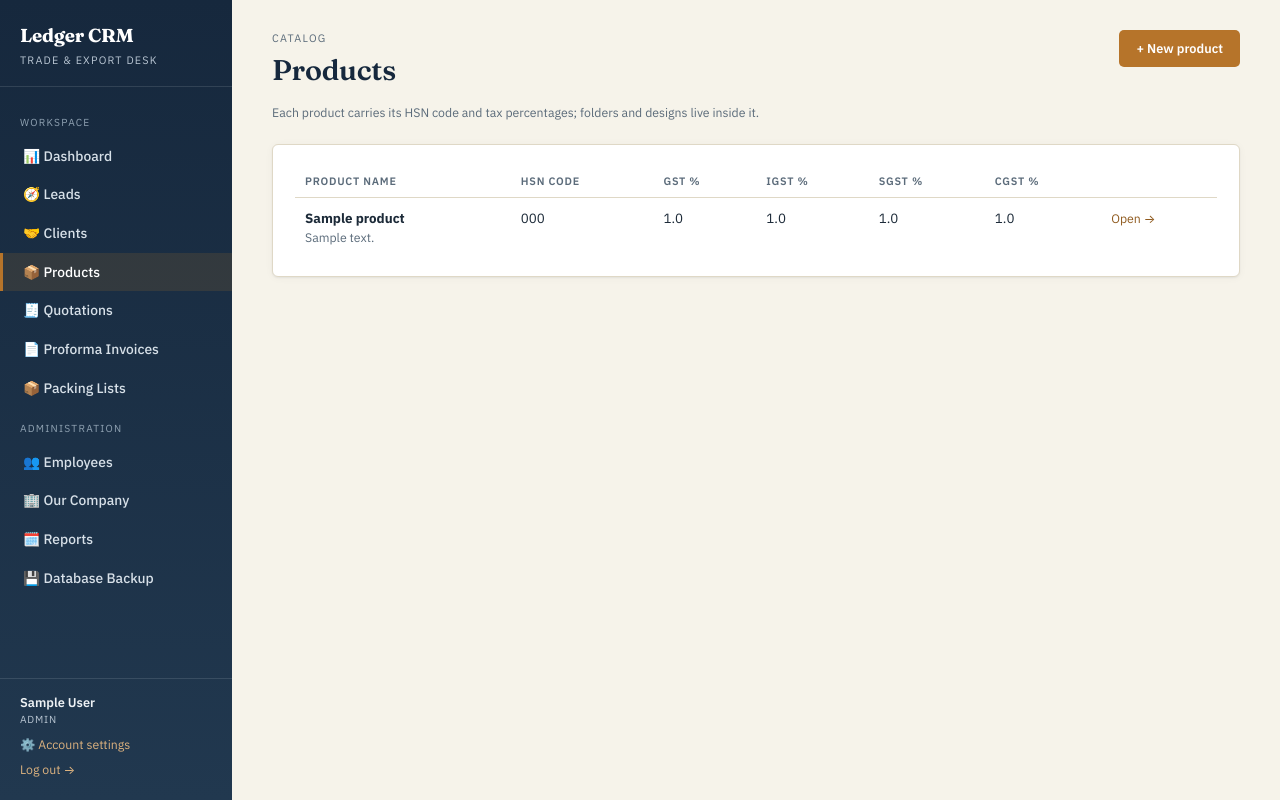
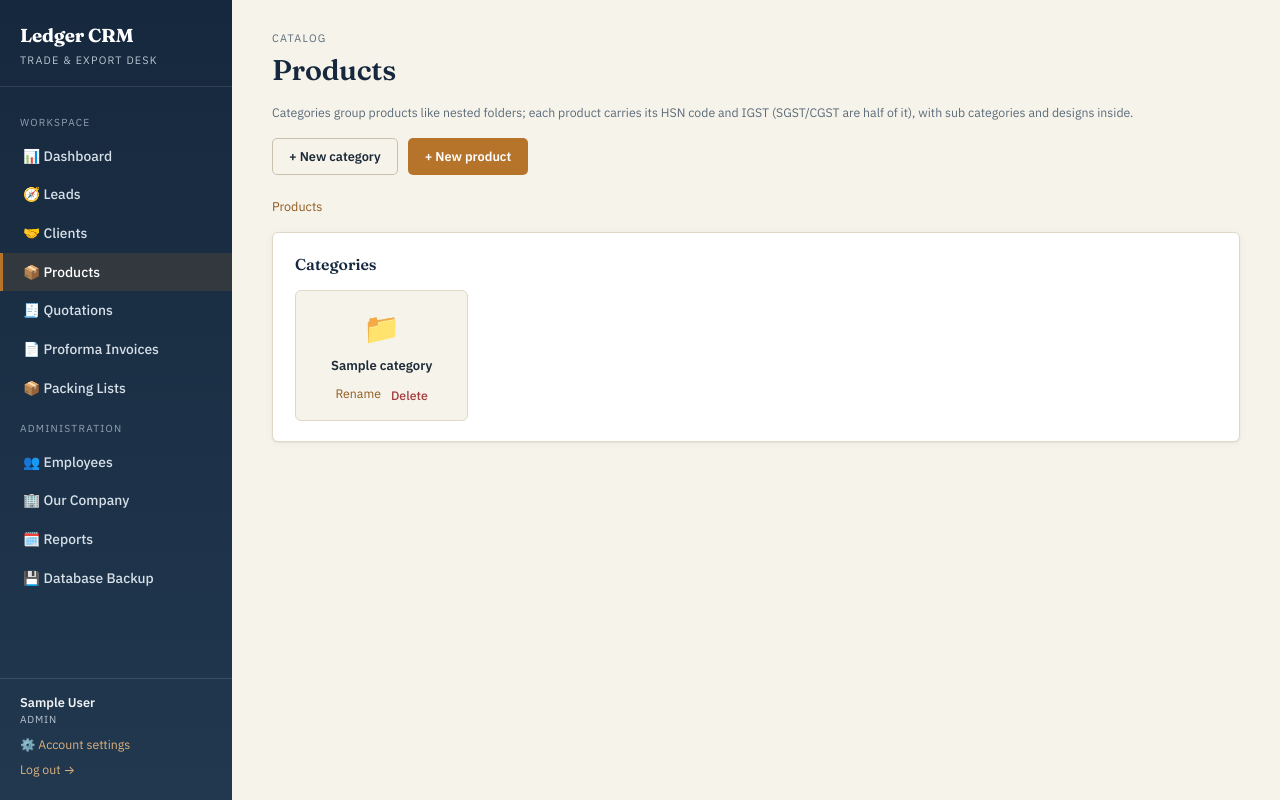
Before and after one commit to tdpatelgit/exportManagement, a Flask app: page /products/ in a window 1280 px wide. Run offline with Flask 3, Linux system fonts and the light colour scheme; a user stored in the database is signed in; tables that the repository leaves empty hold one stand-in row (values such as "Sample post").

Commit message:
feat: restructured product managment to category/product/sub category/design format

```diff
--- a/crm_app/app/__init__.py
+++ b/crm_app/app/__init__.py
@@ -18,7 +18,7 @@
 from app.repositories import (
     TenantRepository, SqliteUserRepository, SqliteLeadRepository, SqliteClientRepository,
     CommunicationRepository, PaymentRepository, DocumentRepository, CompanyRepository,
-    ProductRepository, ProductFolderRepository, DesignRepository,
+    CategoryRepository, ProductRepository, ProductFolderRepository, DesignRepository,
     QuotationRepository, ProformaInvoiceRepository, PackingListRepository,
 )
 from app.services import (
@@ -47,6 +47,7 @@
         self.payment_repo = PaymentRepository(db)
         self.document_repo = DocumentRepository(db)
         self.company_repo = CompanyRepository(db)
+        self.category_repo = CategoryRepository(db)
         self.product_repo = ProductRepository(db)
         self.product_folder_repo = ProductFolderRepository(db)
         self.design_repo = DesignRepository(db)
@@ -68,7 +69,7 @@
         self.company_service = CompanyService(self.company_repo)
         self.report_service = ReportService(db)
         self.product_service = ProductService(
-            self.product_repo, self.product_folder_repo, self.design_repo,
+            self.category_repo, self.product_repo, self.product_folder_repo, self.design_repo,
             Config.PRODUCT_UPLOAD_FOLDER, Config.ALLOWED_IMAGE_EXTENSIONS,
         )
         self.quotation_service = QuotationService(self.quotation_repo, self.product_repo, self.lead_repo)
--- a/crm_app/app/routes/products.py
+++ b/crm_app/app/routes/products.py
@@ -1,14 +1,16 @@
 """
 app/routes/products.py
 ------------------------
-Product catalog, three levels deep:
-  - PRODUCT: the tax/HSN identity (name, description, HSN code, GST/IGST/
-    SGST/CGST percentages) AND the physical packing spec (packing, quantity,
-    alternate quantity, unit, weight class) that quotations, proforma
-    invoices and packing lists all read from - every design under a product
-    shares the same packing spec.
-  - FOLDER: organises designs inside a product; folders nest to any depth
-    but can only be created under a product.
+Product catalog: category / product / sub category / design.
+  - CATEGORY: a folder at the catalog root grouping products (products can
+    also sit directly at the root, uncategorised).
+  - PRODUCT: the tax/HSN identity (name, description, HSN code, IGST - with
+    SGST/CGST auto-calculated as half of IGST) AND the physical packing spec
+    (packing, quantity, alternate quantity, unit, weight class) that
+    quotations, proforma invoices and packing lists all read from - every
+    design under a product shares the same packing spec.
+  - SUB CATEGORY: organises designs inside a product like a folder; sub
+    categories nest to any depth but can only be created under a product.
   - DESIGN: the sellable leaf holding price and photos - what packing lists
     pick alongside the row's product.
 Everyone signed in can browse; only admins can create/edit/delete.
@@ -29,12 +31,10 @@
 def _product_form_fields(form) -> dict:
     return {
         "product_name": form.get("product_name", ""),
+        "category_id": form.get("category_id", ""),
         "description": form.get("description", ""),
         "hsn_code": form.get("hsn_code", ""),
-        "gst_percent": form.get("gst_percent", ""),
         "igst_percent": form.get("igst_percent", ""),
-        "sgst_percent": form.get("sgst_percent", ""),
-        "cgst_percent": form.get("cgst_percent", ""),
         "packing": form.get("packing", ""),
         "quantity": form.get("quantity", ""),
         "alternate_quantity": form.get("alternate_quantity", ""),
@@ -53,19 +53,99 @@
 
 
 # ============================================================
-# PRODUCTS (catalog root)
+# CATALOG ROOT (categories as folders + uncategorised products)
 # ============================================================
 @products_bp.route("/")
+@products_bp.route("/category/<int:category_id>")
 @login_required
-def list_products():
-    products = current_app.container.product_service.list_products(g.user.company_id)
-    return render_template("products/list.html", products=products)
+def list_products(category_id=None):
+    """The catalog root doubles as the category browser: the root shows
+    every top-level category (as a folder) plus the uncategorised products;
+    opening a category shows its subcategories and the products filed
+    directly inside it."""
+    container = current_app.container
+    try:
+        subcategories, products = container.product_service.list_catalog(g.user.company_id, category_id)
+        current_category = container.product_service.get_category(category_id, g.user.company_id) if category_id else None
+    except NotFoundError:
+        abort(404)
+    breadcrumb = container.product_service.category_breadcrumb(g.user.company_id, category_id)
+    return render_template("products/list.html", categories=subcategories, products=products,
+                            current_category=current_category, breadcrumb=breadcrumb)
 
 
+# ============================================================
+# CATEGORIES (nestable folders at the catalog root)
+# ============================================================
+@products_bp.route("/category/new", methods=["GET", "POST"])
+@admin_required
+def new_category():
+    container = current_app.container
+    parent_id = _int_or_none(request.args.get("parent_id") or request.form.get("parent_id"))
+    try:
+        parent = container.product_service.get_category(parent_id, g.user.company_id) if parent_id else None
+    except NotFoundError:
+        abort(404)
+
+    if request.method == "POST":
+        try:
+            category = container.product_service.create_category(
+                g.user, request.form.get("name", ""), parent_id=parent_id
+            )
+            flash(f"Category '{category.name}' created.", "success")
+            return redirect(url_for("products.list_products", category_id=category.id))
+        except (ValidationError, PermissionDeniedError) as e:
+            flash(str(e), "error")
+
+    return render_template("products/category_form.html", category=None, parent=parent)
+
+
+@products_bp.route("/category/<int:category_id>/edit", methods=["GET", "POST"])
+@admin_required
+def edit_category(category_id):
+    container = current_app.container
+    try:
+        category = container.product_service.get_category(category_id, g.user.company_id)
+    except NotFoundError:
+        abort(404)
+
+    if request.method == "POST":
+        try:
+            container.product_service.rename_category(g.user, category_id, request.form.get("name", ""))
+            flash("Category renamed.", "success")
+            return redirect(url_for("products.list_products", category_id=category.parent_id))
+        except (ValidationError, PermissionDeniedError) as e:
+            flash(str(e), "error")
+
+    parent = container.product_service.get_category(category.parent_id, g.user.company_id) if category.parent_id else None
+    return render_template("products/category_form.html", category=category, parent=parent)
+
+
+@products_bp.route("/category/<int:category_id>/delete", methods=["POST"])
+@admin_required
+def delete_category(category_id):
+    container = current_app.container
+    try:
+        category = container.product_service.get_category(category_id, g.user.company_id)
+        container.product_service.delete_category(g.user, category_id)
+        flash(f"Category '{category.name}' and everything inside it was deleted.", "success")
+        return redirect(url_for("products.list_products", category_id=category.parent_id))
+    except (ValidationError, PermissionDeniedError) as e:
+        flash(str(e), "error")
+    except NotFoundError:
+        abort(404)
+    return redirect(url_for("products.list_products"))
+
+
+# ============================================================
+# PRODUCTS (inside a category, or uncategorised at the root)
+# ============================================================
 @products_bp.route("/new", methods=["GET", "POST"])
 @admin_required
 def new_product():
     container = current_app.container
+    categories_tree = container.product_service.list_categories_tree(g.user.company_id)
+    preselected_category_id = _int_or_none(request.args.get("category_id"))
     if request.method == "POST":
         try:
             product = container.product_service.create_product(current_user=g.user, **_product_form_fields(request.form))
@@ -73,8 +153,10 @@
             return redirect(url_for("products.view_product", product_id=product.id))
         except (ValidationError, PermissionDeniedError) as e:
             flash(str(e), "error")
-            return render_template("products/product_form.html", product=None, form_data=request.form), 400
-    return render_template("products/product_form.html", product=None, form_data=None)
+            return render_template("products/product_form.html", product=None, form_data=request.form,
+                                    categories_tree=categories_tree, preselected_category_id=preselected_category_id), 400
+    return render_template("products/product_form.html", product=None, form_data=None,
+                            categories_tree=categories_tree, preselected_category_id=preselected_category_id)
 
 
 @products_bp.route("/<int:product_id>")
@@ -88,11 +170,13 @@
         product = container.product_service.get_product(product_id, g.user.company_id)
         subfolders, designs = container.product_service.list_contents(g.user.company_id, product_id, folder_id)
         current_folder = container.product_service.get_folder(folder_id, g.user.company_id) if folder_id else None
+        category = container.product_service.get_category(product.category_id, g.user.company_id) \
+            if product.category_id else None
     except NotFoundError:
         abort(404)
     breadcrumb = container.product_service.breadcrumb(g.user.company_id, folder_id)
     return render_template(
-        "products/detail.html", product=product, current_folder=current_folder,
+        "products/detail.html", product=product, category=category, current_folder=current_folder,
         breadcrumb=breadcrumb, subfolders=subfolders, designs=designs,
     )
 
@@ -105,6 +189,7 @@
         product = container.product_service.get_product(product_id, g.user.company_id)
     except NotFoundError:
         abort(404)
+    categories_tree = container.product_service.list_categories_tree(g.user.company_id)
 
     if request.method == "POST":
         try:
@@ -116,7 +201,8 @@
         except (ValidationError, PermissionDeniedError) as e:
             flash(str(e), "error")
 
-    return render_template("products/product_form.html", product=product, form_data=None)
+    return render_template("products/product_form.html", product=product, form_data=None,
+                            categories_tree=categories_tree, preselected_category_id=product.category_id)
 
 
 @products_bp.route("/<int:product_id>/delete", methods=["POST"])
@@ -127,6 +213,7 @@
         product = container.product_service.get_product(product_id, g.user.company_id)
         container.product_service.delete_product(g.user, product_id)
         flash(f"Product '{product.product_name}' and everything inside it was deleted.", "success")
+        return redirect(url_for("products.list_products", category_id=product.category_id))
     except (ValidationError, PermissionDeniedError) as e:
         flash(str(e), "error")
     except NotFoundError:
@@ -135,7 +222,8 @@
 
 
 # ============================================================
-# FOLDERS (only ever inside a product)
+# SUB CATEGORIES (folders inside a product - the routes/table keep their
+# historical "folder" naming)
 # ============================================================
 @products_bp.route("/<int:product_id>/folder/new", methods=["GET", "POST"])
 @admin_required
@@ -154,7 +242,7 @@
                 current_user=g.user, product_id=product_id,
                 name=request.form.get("name", ""), parent_id=parent_id,
             )
-            flash(f"Folder '{folder.name}' created.", "success")
+            flash(f"Sub category '{folder.name}' created.", "success")
             return redirect(url_for("products.view_product", product_id=product_id, folder_id=folder.id))
         except (ValidationError, PermissionDeniedError) as e:
             flash(str(e), "error")
@@ -175,7 +263,7 @@
     if request.method == "POST":
         try:
             container.product_service.rename_folder(g.user, folder_id, request.form.get("name", ""))
-            flash("Folder renamed.", "success")
+            flash("Sub category renamed.", "success")
             return redirect(url_for("products.view_product", product_id=folder.product_id,
                                      folder_id=folder.parent_id))
         except (ValidationError, PermissionDeniedError) as e:
@@ -192,7 +280,7 @@
     try:
         folder = container.product_service.get_folder(folder_id, g.user.company_id)
         container.product_service.delete_folder(g.user, folder_id)
-        flash(f"Folder '{folder.name}' and everything inside it was deleted.", "success")
+        flash(f"Sub category '{folder.name}' and everything inside it was deleted.", "success")
         return redirect(url_for("products.view_product", product_id=folder.product_id,
                                  folder_id=folder.parent_id))
     except (ValidationError, PermissionDeniedError) as e:
@@ -300,7 +388,7 @@
 def _product_json(p) -> dict:
     return {
         "id": p.id, "name": p.product_name, "description": p.description,
-        "hsn_code": p.hsn_code, "gst_percent": p.gst_percent,
+        "hsn_code": p.hsn_code, "category_id": p.category_id,
         "igst_percent": p.igst_percent, "sgst_percent": p.sgst_percent,
         "cgst_percent": p.cgst_percent,
         "packing": p.packing, "quantity": p.quantity, "alternate_quantity": p.alternate_quantity,
--- a/crm_app/app/templates/packing_lists/form.html
+++ b/crm_app/app/templates/packing_lists/form.html
@@ -454,7 +454,7 @@
       });
 
       if (data.designs.length === 0) {
-        designListEl.innerHTML = '<div class="empty-state">No designs in this folder.</div>';
+        designListEl.innerHTML = '<div class="empty-state">No designs in this sub category.</div>';
       } else {
         const table = document.createElement('table');
         table.className = 'ledger';
--- a/crm_app/app/templates/products/design_detail.html
+++ b/crm_app/app/templates/products/design_detail.html
@@ -62,8 +62,8 @@
   <div class="grid grid-2">
     <div><div class="text-sm text-soft">Product</div><div><a href="{{ url_for('products.view_product', product_id=product.id) }}">{{ product.product_name }}</a></div></div>
     <div><div class="text-sm text-soft">HSN code</div><div>{{ product.hsn_code or '—' }}</div></div>
-    <div><div class="text-sm text-soft">GST / IGST</div><div>{{ (product.gst_percent ~ ' %') if product.gst_percent is not none else '—' }} / {{ (product.igst_percent ~ ' %') if product.igst_percent is not none else '—' }}</div></div>
-    <div><div class="text-sm text-soft">SGST / CGST</div><div>{{ (product.sgst_percent ~ ' %') if product.sgst_percent is not none else '—' }} / {{ (product.cgst_percent ~ ' %') if product.cgst_percent is not none else '—' }}</div></div>
+    <div><div class="text-sm text-soft">IGST</div><div>{{ (product.igst_percent ~ ' %') if product.igst_percent is not none else '—' }}</div></div>
+    <div><div class="text-sm text-soft">SGST / CGST (half of IGST)</div><div>{{ (product.sgst_percent ~ ' %') if product.sgst_percent is not none else '—' }} / {{ (product.cgst_percent ~ ' %') if product.cgst_percent is not none else '—' }}</div></div>
     <div><div class="text-sm text-soft">Packing</div><div>{{ product.packing or '—' }}</div></div>
     <div><div class="text-sm text-soft">Quantity</div><div>{{ product.quantity or '—' }}</div></div>
     <div><div class="text-sm text-soft">Alternate quantity</div><div>{{ product.alternate_quantity or '—' }}{% if product.alternate_quantity %} {{ product.unit }}{% endif %}</div></div>
--- a/crm_app/app/templates/products/list.html
+++ b/crm_app/app/templates/products/list.html
@@ -1,34 +1,75 @@
 {% extends "base.html" %}
-{% block title %}Products{% endblock %}
+{% block title %}{{ current_category.name if current_category else 'Products' }}{% endblock %}
 {% block content %}
 
 <div class="topbar">
   <div>
-    <div class="eyebrow">Catalog</div>
-    <h1>Products</h1>
-    <div class="text-sm text-soft">Each product carries its HSN code and tax percentages; folders and designs live inside it.</div>
+    <div class="eyebrow">Catalog{{ ' · Category' if current_category }}</div>
+    <h1>{{ current_category.name if current_category else 'Products' }}</h1>
+    <div class="text-sm text-soft">Categories group products like nested folders; each product carries its HSN code and IGST (SGST/CGST are half of it), with sub categories and designs inside.</div>
   </div>
   {% if current_user.is_admin %}
   <div class="topbar-actions">
-    <a href="{{ url_for('products.new_product') }}" class="btn btn-primary">+ New product</a>
+    {% if current_category %}
+    <a href="{{ url_for('products.edit_category', category_id=current_category.id) }}" class="btn btn-ghost">Rename category</a>
+    <form method="POST" action="{{ url_for('products.delete_category', category_id=current_category.id) }}" onsubmit="return confirm('Delete this category and everything inside it?');" style="display:inline;">
+      <button type="submit" class="btn btn-danger">Delete category</button>
+    </form>
+    {% endif %}
+    <a href="{{ url_for('products.new_category', parent_id=current_category.id if current_category else None) }}" class="btn btn-ghost">+ New category</a>
+    <a href="{{ url_for('products.new_product', category_id=current_category.id if current_category else None) }}" class="btn btn-primary">+ New product</a>
   </div>
   {% endif %}
 </div>
 
-{% if not products %}
+<div class="breadcrumb-trail">
+  <a href="{{ url_for('products.list_products') }}">Products</a>
+  {% for c in breadcrumb %}
+    <span class="crumb-sep">/</span>
+    <a href="{{ url_for('products.list_products', category_id=c.id) }}">{{ c.name }}</a>
+  {% endfor %}
+</div>
+
+{% if not categories and not products %}
   <div class="empty-state">
-    No products yet.
-    {% if current_user.is_admin %}Create a product to get started — designs and folders are added inside it.{% endif %}
+    {{ 'This category is empty.' if current_category else 'No categories or products yet.' }}
+    {% if current_user.is_admin %}Create a category or product to get started — categories can nest, and sub categories/designs are added inside a product.{% endif %}
   </div>
-{% else %}
+{% endif %}
+
+{% if categories %}
 <div class="card">
+  <div class="card-header"><h3>{{ 'Subcategories' if current_category else 'Categories' }}</h3></div>
+  <div class="folder-grid">
+    {% for category in categories %}
+    <div class="folder-tile">
+      <a class="folder-tile-link" href="{{ url_for('products.list_products', category_id=category.id) }}">
+        <span class="folder-icon">📁</span>
+        <span class="folder-name">{{ category.name }}</span>
+      </a>
+      {% if current_user.is_admin %}
+      <div class="folder-tile-actions">
+        <a href="{{ url_for('products.edit_category', category_id=category.id) }}" class="text-sm">Rename</a>
+        <form method="POST" action="{{ url_for('products.delete_category', category_id=category.id) }}" onsubmit="return confirm('Delete \'{{ category.name }}\' and everything inside it?');">
+          <button type="submit" class="btn-link-danger text-sm">Delete</button>
+        </form>
+      </div>
+      {% endif %}
+    </div>
+    {% endfor %}
+  </div>
+</div>
+{% endif %}
+
+{% if products %}
+<div class="card">
+  <div class="card-header"><h3>Products</h3></div>
   <div class="table-wrap">
     <table class="ledger">
       <thead>
         <tr>
           <th>Product name</th>
           <th>HSN code</th>
-          <th>GST %</th>
           <th>IGST %</th>
           <th>SGST %</th>
           <th>CGST %</th>
@@ -43,7 +84,6 @@
             {% if product.description %}<div class="text-sm text-soft">{{ product.description | truncate(80) }}</div>{% endif %}
           </td>
           <td class="text-sm">{{ product.hsn_code or '—' }}</td>
-          <td class="text-sm">{{ product.gst_percent if product.gst_percent is not none else '—' }}</td>
           <td class="text-sm">{{ product.igst_percent if product.igst_percent is not none else '—' }}</td>
           <td class="text-sm">{{ product.sgst_percent if product.sgst_percent is not none else '—' }}</td>
           <td class="text-sm">{{ product.cgst_percent if product.cgst_percent is not none else '—' }}</td>
```
Also changed, not shown: crm_app/app/database.py (+41 -2 lines), crm_app/app/models.py (+38 -10 lines), crm_app/app/repositories.py (+98 -5 lines), crm_app/app/schema.sql (+25 -8 lines), crm_app/app/services.py (+104 -18 lines), crm_app/app/templates/products/category_form.html (added, +28 -0 lines), crm_app/app/templates/products/detail.html (+11 -8 lines), crm_app/app/templates/products/folder_form.html (+4 -4 lines), crm_app/app/templates/products/product_form.html (+36 -10 lines), crm_app/app/templates/proforma_invoices/form.html (+3 -5 lines), crm_app/app/templates/quotations/form.html (+3 -5 lines).
